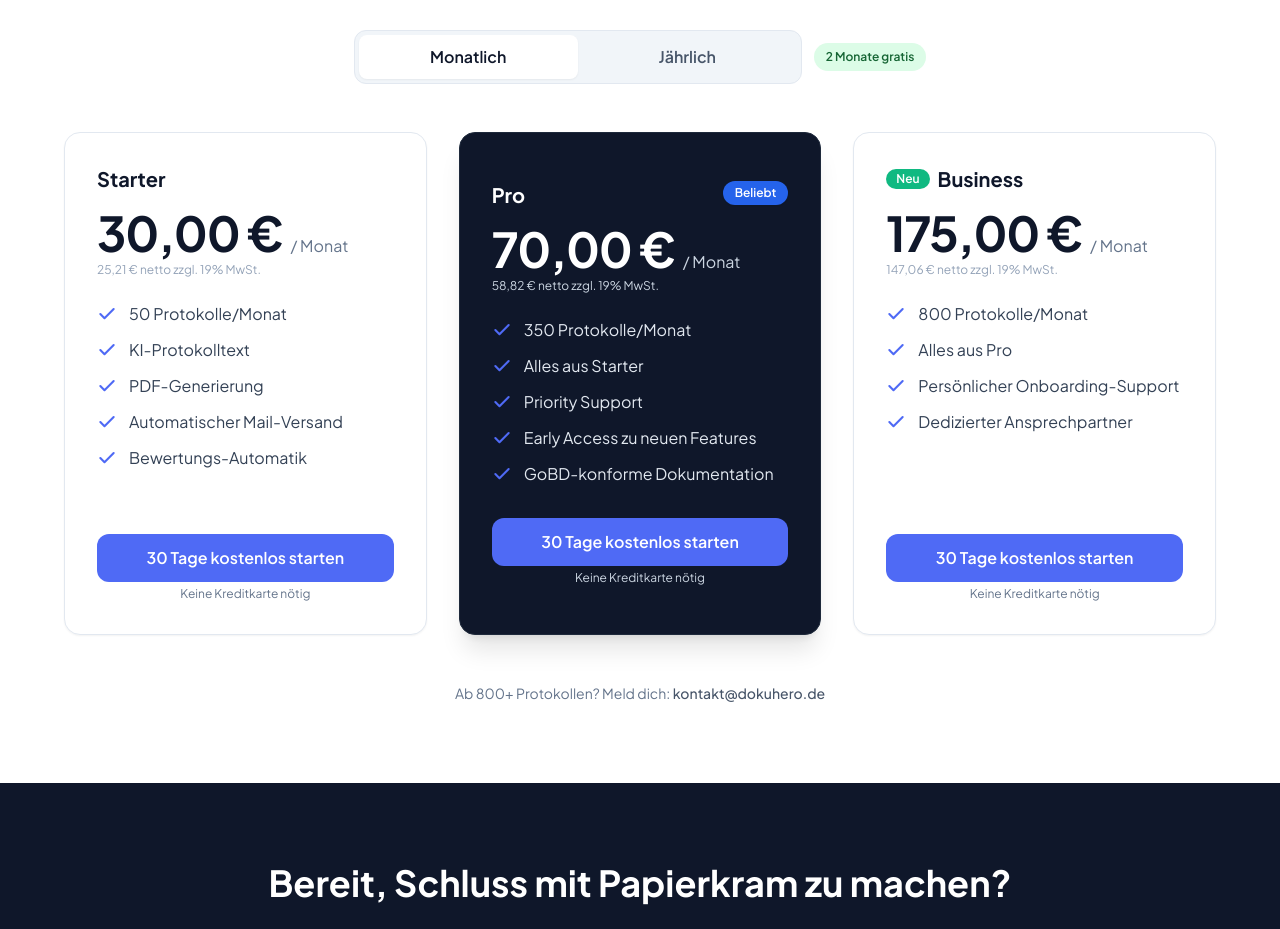
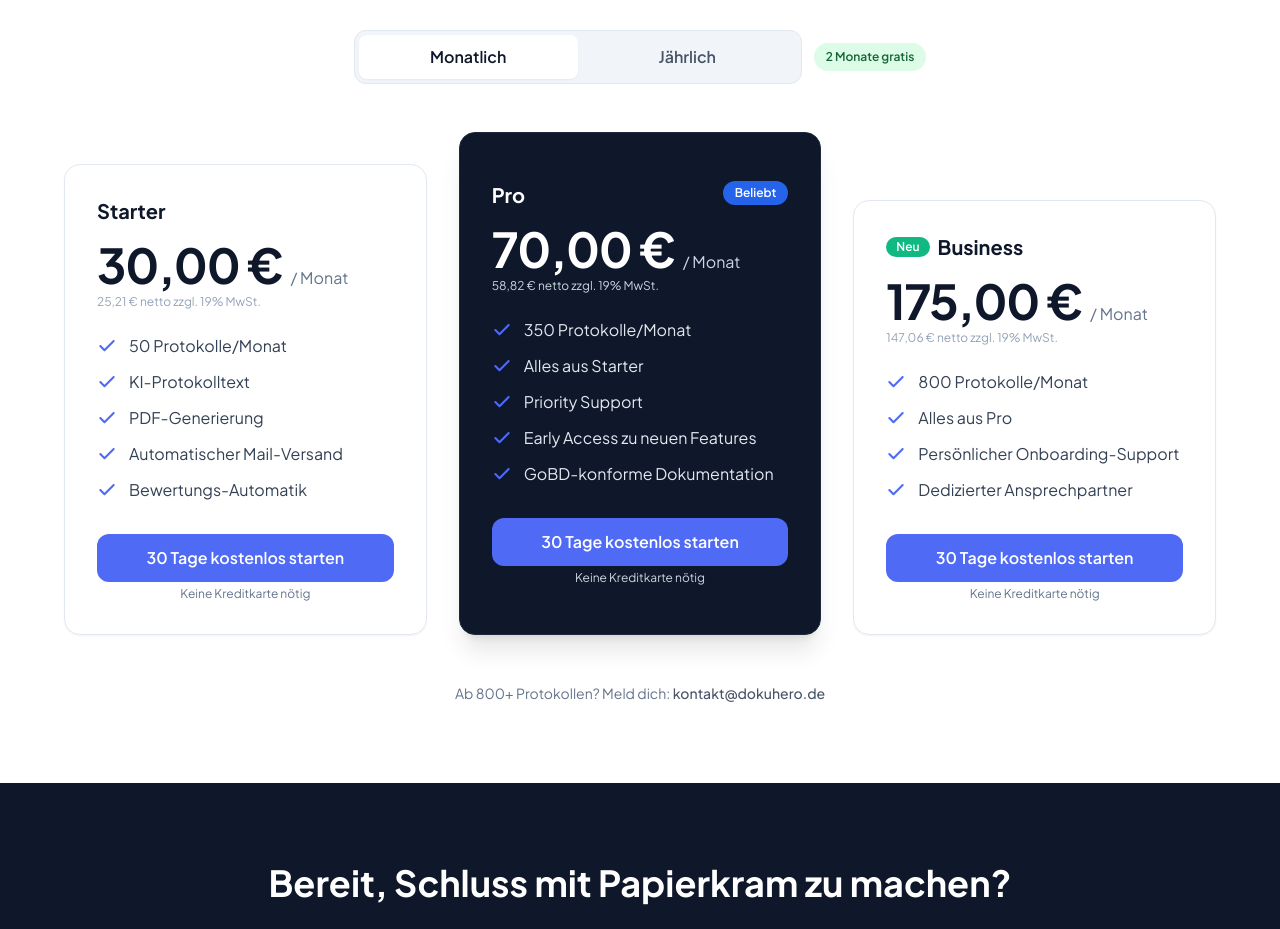
Before and after one commit to sakasolutions/dokuhero, a Next.js app: page / in a window 1280 px wide. Shown: the part 4340-5269 px from the top of the page. Built offline with nearby package versions, Linux system fonts and the light colour scheme.

Commit message:
fix: pricing cards höhe entkoppelt – pro ragt bewusst raus

```diff
--- a/components/PricingSection.tsx
+++ b/components/PricingSection.tsx
@@ -213,7 +213,7 @@
           </span>
         </div>
 
-        <div className="mx-auto mt-10 flex max-w-6xl flex-col gap-6 md:mt-12 md:grid md:grid-cols-3 md:items-stretch md:gap-6 lg:gap-8">
+        <div className="mx-auto mt-10 flex max-w-6xl flex-col gap-6 md:mt-12 md:grid md:grid-cols-3 md:items-end md:gap-6 lg:gap-8">
           {/* Starter */}
           <div
             className={`order-2 flex min-h-0 flex-col rounded-2xl border border-slate-200 bg-white px-6 py-8 shadow-sm transition-all ease-out sm:px-8 md:order-1 md:hover:-translate-y-1 md:hover:shadow-lg ${animD} ${
```
